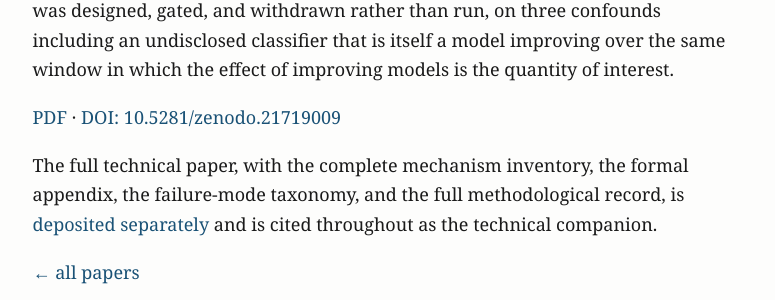
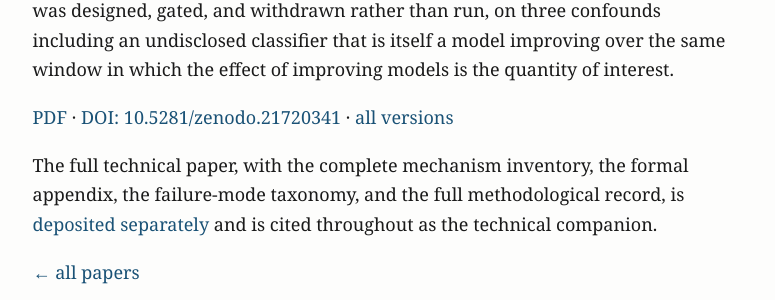
Before and after one commit to MajorLift/blog, a Jekyll site: the page built from papers/grounds-frames-standing-proposal.md, in a window 1280 px wide. Shown: the part 1297-1597 px from the top of the page, without its empty margins (252-1027 px from the left). Built offline with Jekyll 4.4.1, drawn with Linux system fonts in a browser that asks for light colours.

Commit message:
Paper v2.10 and proposal v0.2; mirrors refreshed in the same pass
DOIs 10.5281/zenodo.21720335 and 10.5281/zenodo.21720341. Both hosted
PDFs updated to match, byte-exact at 173,473 and 50,023, so the site
does not lag the records. It lagged by a full version for a day after
the previous deposit, which is the reason this is one commit rather
than two.

The proposal now has a second version, which mints its concept DOI, so
its page gains an all-versions link alongside the paper's.

Paper page date corrected to 2026/07/31.

Co-Authored-By: Claude Fable 5 <noreply@anthropic.com>
Claude-Session: https://claude.ai/code/session_01Mw4tWepsNeMrRtN4bcbTv5

```diff
--- a/papers/grounds-frames-standing-proposal.md
+++ b/papers/grounds-frames-standing-proposal.md
@@ -7,7 +7,7 @@ citation:
   author: "Suh, Jongsun"
   date: "2026/07/31"
   pdf: /assets/pdf/suh-2026-grounds-frames-standing-proposal.pdf
-  doi: "10.5281/zenodo.21719009"
+  doi: "10.5281/zenodo.21720341"
 ---
 
 <article>
@@ -55,7 +55,8 @@ over the same window in which the effect of improving models is the quantity of
 
 <p>
 <a href="{{ '/assets/pdf/suh-2026-grounds-frames-standing-proposal.pdf' | relative_url }}">PDF</a> ·
-<a href="https://doi.org/10.5281/zenodo.21719009">DOI: 10.5281/zenodo.21719009</a>
+<a href="https://doi.org/10.5281/zenodo.21720341">DOI: 10.5281/zenodo.21720341</a> ·
+<a href="https://doi.org/10.5281/zenodo.21719008">all versions</a>
 </p>
 
 <p>The full technical paper, with the complete mechanism inventory, the formal appendix, the
```
Also changed, not shown: papers/grounds-frames-standing.md (+3 -3 lines), 2 other files.
